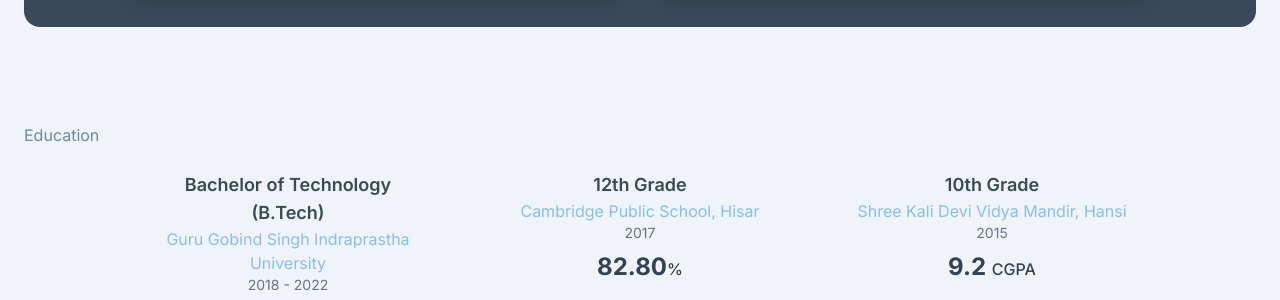
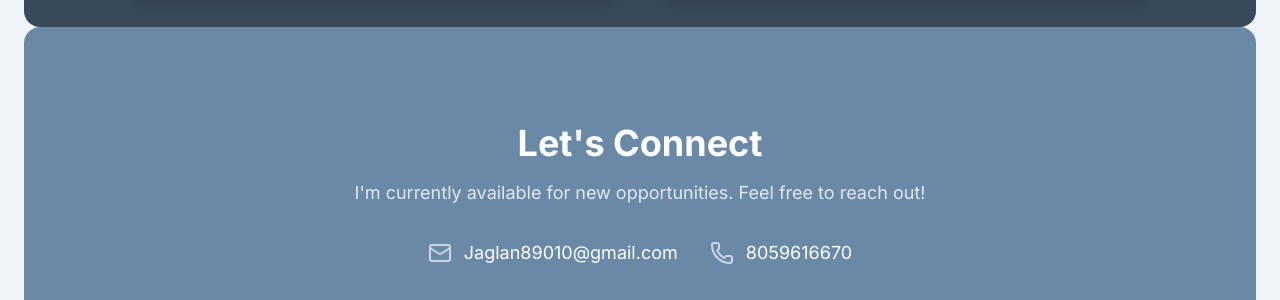
Before and after one commit to SJSTAR/portfolio, a plain HTML site: page index.html in a window 1280 px wide. Shown: the part 2489-2789 px from the top of the page. Drawn offline with nearby package versions, Linux system fonts and the light colour scheme; animation ran at ten frames a second.

Commit message:
Update index.html

```diff
--- a/index.html
+++ b/index.html
@@ -239,7 +239,7 @@
         </section>
 
         <!-- Education Section -->
-        <section id="education" class="py-24">
+<!--         <section id="education" class="py-24">
             <h2 class="section-title" data-aos="fade-up">Education</h2>
             <div class="max-w-5xl mx-auto grid md:grid-cols-3 gap-8">
                 <div class="card p-6 text-center" data-aos="fade-up" data-aos-delay="100">
@@ -261,7 +261,7 @@
                     <p class="mt-2 text-2xl font-bold text-slate-700">9.2 <span class="text-base font-medium">CGPA</span></p>
                 </div>
             </div>
-        </section>
+        </section> -->
 
         <!-- Contact Section -->
         <section id="contact" class="py-24 bg-[var(--bg-accent-medium)] text-white rounded-2xl">
```
